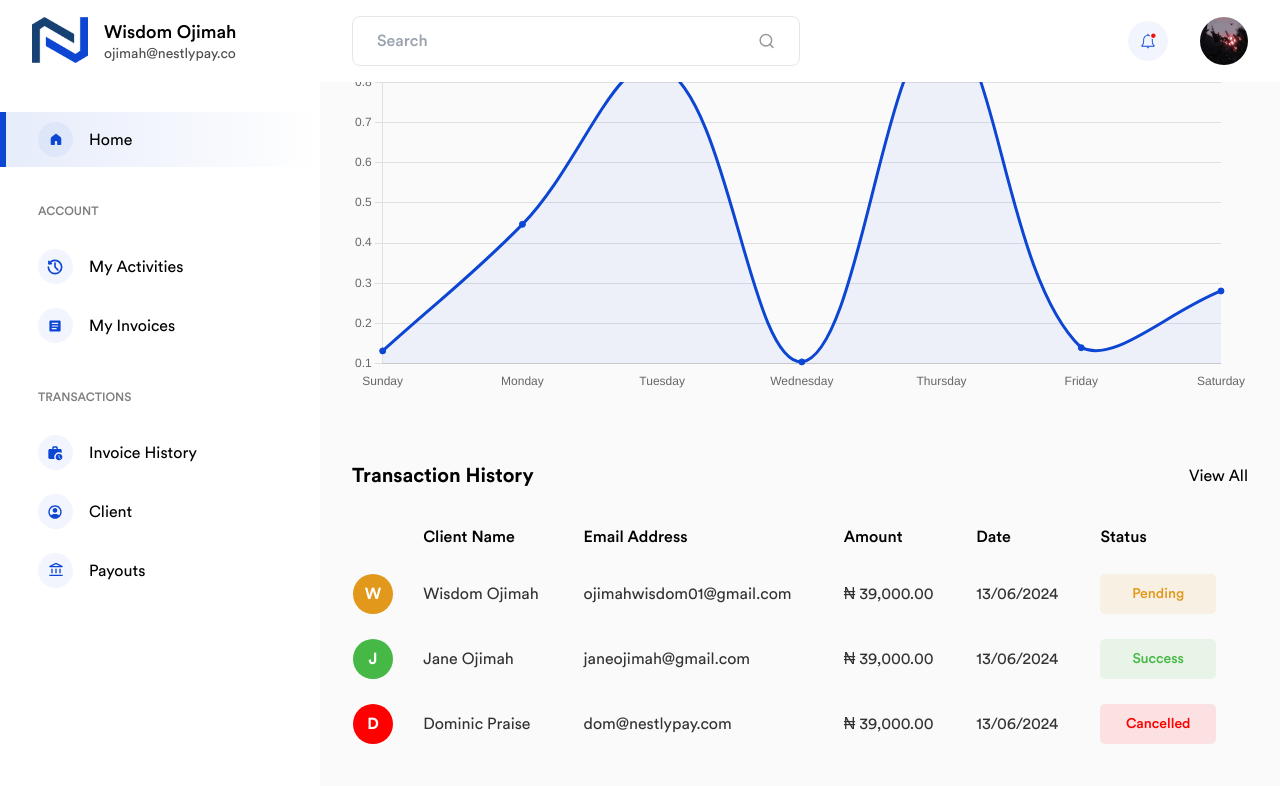
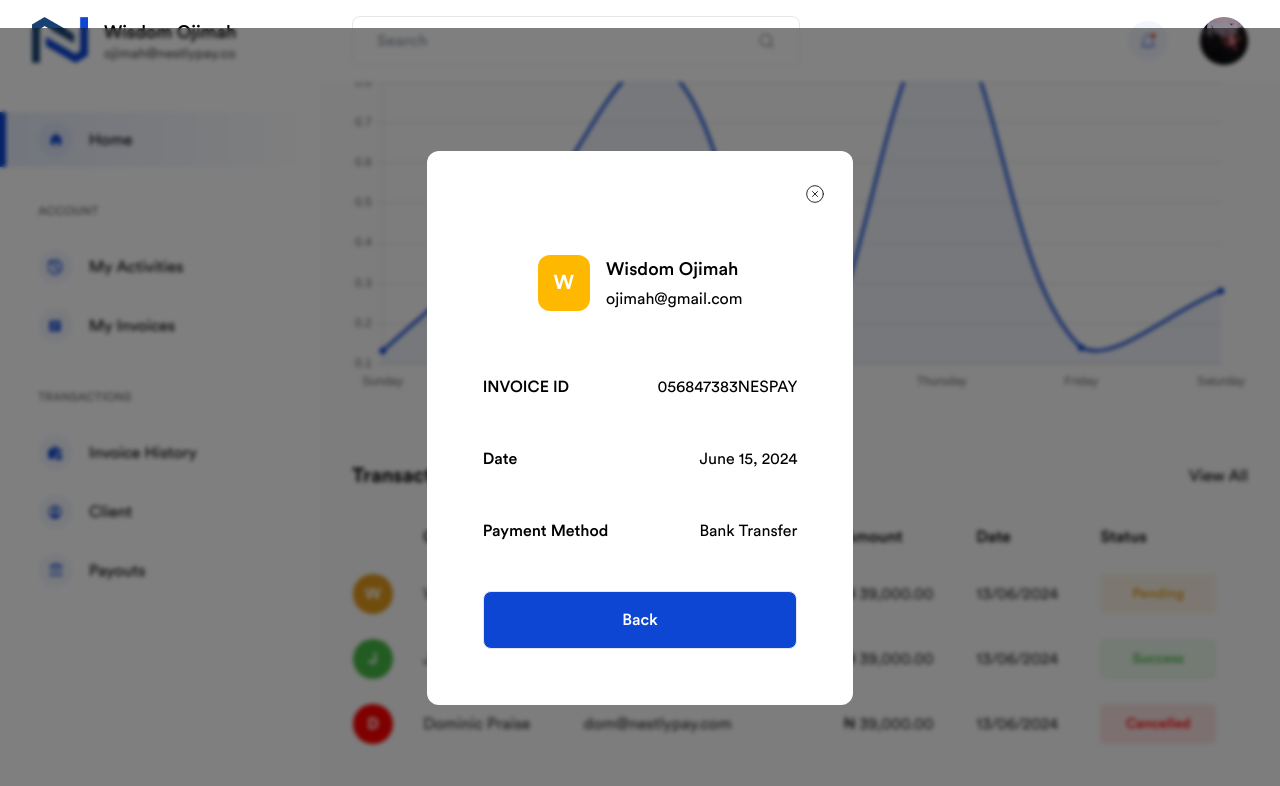
Before and after one commit to detachedsoul/nestlypay, a Next.js app: page /user in a window 1280 px wide. Both pictures are taken after a click on the element 800 px from the left and 1159 px from the top of the page. Shown: the part 554-1340 px from the top of the page. Built offline with nearby package versions, Linux system fonts and the light colour scheme.

Commit message:
feat: added popup modal wrapper

```diff
--- a/app/user/page.tsx
+++ b/app/user/page.tsx
@@ -17,7 +17,7 @@ const Index = (): JSX.Element => {
         <>
             <div className="flex items-center gap-6 flex-wrap justify-between">
                 <div>
-                    <h1 className="text-black/100 font-bold text-xl/10">
+                    <h1 className="text-black/100 font-bold text-2xl/10">
                         Welcome to NestlyPay, Wisdom 🎊
                     </h1>
 
--- /dev/null
+++ b/components/PopupWrapper.tsx
@@ -0,0 +1,49 @@
+import { cn } from "@/lib/utils";
+import { XCircle } from "lucide-react";
+import { useEffect } from "react";
+
+interface PopupWrapper {
+    isActive: boolean;
+    toggleIsActive: (activeState: boolean) => void;
+    className?: string;
+    children: React.ReactNode;
+}
+
+const PopWrapper: React.FC<PopupWrapper> = ({
+    isActive,
+    toggleIsActive,
+    className,
+    children,
+}) => {
+    useEffect(() => {
+        isActive
+            ? (document.querySelector("body")!.style!.overflow = "hidden")
+            : (document.querySelector("body")!.style!.overflow = "auto");
+    }, [isActive]);
+
+    return (
+        <div className={`fixed inset-0 z-[1024] h-full w-full place-items-center gap-4 bg-black/50 backdrop-blur-[2px] duration-500 ease-linear overflow-y-auto ${isActive ? "animate-fadeIn grid" : "animate-fadeOut hidden"}`}>
+            <div
+                className={cn(
+                    "h-auto z-[1024] my-6 custom-scrollbar overflow-y-auto w-[calc(100%-10%)] grid gap-8 rounded-xl bg-white text-black p-6 min-[500px]:w-3/5 xl:w-1/3",
+                    className
+                )}
+            >
+                <div className="relative">
+                    <button
+                        className="absolute right-0 top-[calc(1.25rem/4)] p-1"
+                        type="button"
+                        onClick={() => toggleIsActive(false)}
+                        aria-label="Close modal"
+                    >
+                        <XCircle size={20} strokeWidth={1} />
+                    </button>
+                </div>
+
+                {children}
+            </div>
+        </div>
+    );
+};
+
+export default PopWrapper;
--- a/components/User/TransactionHistory.tsx
+++ b/components/User/TransactionHistory.tsx
@@ -1,7 +1,13 @@
+"use client";
 
+import PopupWrapper from "../PopupWrapper";
+import { useState } from "react";
 
 const TransactionHistory = (): JSX.Element => {
+    const [popupIsActive, setPopupIsActive] = useState(false);
+
     return (
+        <>
             <div className="overflow-x-auto custom-scrollbar">
                 <table className="w-full border-collapse whitespace-nowrap table-auto">
                     <thead className="text-left">
@@ -33,7 +39,7 @@ const TransactionHistory = (): JSX.Element => {
                     </thead>
 
                     <tbody>
-                    <tr className="cursor-pointer">
+                        <tr className="cursor-pointer" onClick={() => setPopupIsActive(!popupIsActive)}>
                             <td className="font-medium pb-6 pr-6 last:pb-0">
                                 <div className="bg-brand-yellow text-white w-10 h-10 rounded-full font-black grid place-content-center">
                                     W
@@ -63,7 +69,7 @@ const TransactionHistory = (): JSX.Element => {
                             </td>
                         </tr>
 
-                    <tr className="cursor-pointer">
+                        <tr className="cursor-pointer" onClick={() => setPopupIsActive(!popupIsActive)}>
                             <td className="font-medium pb-6 pr-6 last:pb-0">
                                 <div className="bg-brand-green text-white w-10 h-10 rounded-full font-black grid place-content-center">
                                     J
@@ -93,7 +99,7 @@ const TransactionHistory = (): JSX.Element => {
                             </td>
                         </tr>
 
-                    <tr className="cursor-pointer">
+                        <tr className="cursor-pointer" onClick={() => setPopupIsActive(!popupIsActive)}>
                             <td className="font-medium pb-6 pr-6 last:pb-0">
                                 <div className="bg-brand-red text-white w-10 h-10 rounded-full font-black grid place-content-center">
                                     D
@@ -125,6 +131,65 @@ const TransactionHistory = (): JSX.Element => {
                     </tbody>
                 </table>
             </div>
+
+            <PopupWrapper isActive={popupIsActive} toggleIsActive={() => setPopupIsActive(false)}>
+                <div className="space-y-16 p-4 lg:p-8 mt-4">
+                    <div className="grid place-content-center">
+                        <div className="flex items-center gap-4">
+                            <div className="bg-[rgba(255,_184,_0,_1)] rounded-xl grid place-content-center px-4 py-3.5 text-xl text-white/100 font-bold">
+                                W
+                            </div>
+
+                            <div className="space-y-1">
+                                <p className="text-black/100 font-medium text-lg">
+                                    Wisdom Ojimah
+                                </p>
+
+                                <p>
+                                    ojimah@gmail.com
+                                </p>
+                            </div>
+                        </div>
+                    </div>
+
+                    <div className="space-y-12">
+                        <div className="flex items-center justify-between gap-8">
+                            <p className="font-medium text-black/100">
+                                INVOICE ID
+                            </p>
+
+                            <p>
+                                056847383NESPAY
+                            </p>
+                        </div>
+
+                        <div className="flex items-center justify-between gap-8">
+                            <p className="font-medium text-black/100">
+                                Date
+                            </p>
+
+                            <p>
+                                June 15, 2024
+                            </p>
+                        </div>
+
+                        <div className="flex items-center justify-between gap-8">
+                            <p className="font-medium text-black/100">
+                                Payment Method
+                            </p>
+
+                            <p>
+                                Bank Transfer
+                            </p>
+                        </div>
+
+                        <button className="submit-btn" type="button" onClick={() => setPopupIsActive(false)}>
+                            Back
+                        </button>
+                    </div>
+                </div>
+            </PopupWrapper>
+        </>
     );
 };
 
--- a/tailwind.config.ts
+++ b/tailwind.config.ts
@@ -34,10 +34,28 @@ const config: Config = {
                     from: { height: "var(--radix-accordion-content-height)" },
                     to: { height: "0" },
                 },
+                fadeIn: {
+                    from: {
+                        opacity: "0",
+                    },
+                    to: {
+                        opacity: "1",
+                    },
+                },
+                fadeOut: {
+                    from: {
+                        opacity: "1",
+                    },
+                    to: {
+                        opacity: "0",
+                    },
+                }
             },
             animation: {
                 "accordion-down": "accordion-down 0.2s ease-out",
                 "accordion-up": "accordion-up 0.2s ease-out",
+                fadeIn: "fadeIn linear forwards",
+                fadeOut: "fadeOut linear forwards"
             },
         },
     },
```
Lines whose indentation alone changed are shown as unchanged.
